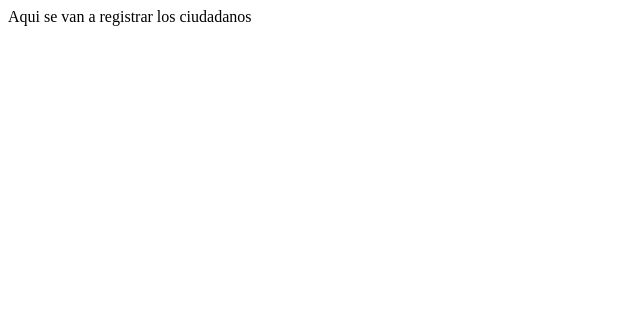
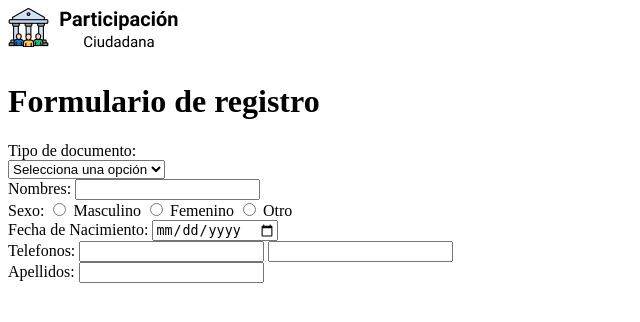
Before and after one commit to vchincapie0/retosena, a Flask app: page /registro in a window 1280 px wide. Shown: the top 322 px of the page, without its empty margins (0-640 px from the left). Run offline with Flask 3, Linux system fonts and the light colour scheme.

Commit message:
Se agrega template de registro

```diff
--- a/app.py
+++ b/app.py
@@ -10,7 +10,7 @@ def index():
 @app.route('/registro')
 def registro():
     '''Funcion para el registro de ciudadanos'''
-    return 'Aqui se van a registrar los ciudadanos'
+    return render_template('registro.html')
 
 @app.route('/login')
 def login():
--- /dev/null
+++ b/templates/registro.html
@@ -0,0 +1,66 @@
+<!DOCTYPE html>
+<html lang="en">
+<head>
+    <meta charset="UTF-8">
+    <meta name="viewport" content="width=device-width, initial-scale=1.0">
+    <title>Registro</title>
+</head>
+<body>
+    <header>
+        <img src="{{url_for ('static', filename='img/logo.png')}}" alt="logo">
+        <h1>Formulario de registro</h1>
+    </header>
+    <main>
+        <form action="">
+        <div class="row">
+
+            <div class="col-lg-6">
+                <!-- Todos los campos son obligatorios -->
+                <!-- Campo de tipo de documento -->
+                <label for="tipodocumento">Tipo de documento:</label>
+                <br>
+                <select class="form-select" aria-label="Default select example">
+                    <option selected>Selecciona una opción</option>
+                    <option value="1">Cédula de ciudadania</option>
+                    <option value="2">Tarjeta de identidad</option>
+                    <option value="3">Pasaporte</option>
+                    <option value="4">Otro</option>
+                </select>
+                <br>
+
+                <!-- Campo de nombres -->
+                <label>Nombres:</label>
+                <input type="text" id="nombres" name="nombres" required>
+                <br>
+
+                <!-- Campo sexo -->
+                <label>Sexo:</label>
+                <input type="radio" id="sexo_masculino" name="sexo" value="Masculino" required>
+                <label for="sexo_masculino">Masculino</label>
+                <input type="radio" id="sexo_femenino" name="sexo" value="Femenino" required>
+                <label for="sexo_femenino">Femenino</label>
+                <input type="radio" id="sexo_otro" name="sexo" value="Otro" required>
+                <label for="sexo_otro">Otro</label>
+                <br>
+
+                <!-- Campo fecha de nacimiento -->
+                <label for="fecha_nacimiento">Fecha de Nacimiento:</label>
+                <input type="date" id="fecha_nacimiento" name="fecha_nacimiento" required>
+                <br>
+
+                <!-- Campo de Telefonos -->
+                <label>Telefonos:</label>
+                <input type="text" id="telefono_celular" name="telefono_celular">
+                <input type="text" id="telefono_fijo" name="telefono_fijo">
+            </div>
+            <div class="col-lg-6">
+                <!-- Campo apellidos -->
+                <label for="apellidos">Apellidos:</label>
+                <input type="text" id="apellidos" name="apellidos" required>
+                <br>
+            </div>
+        </div>
+        </form>
+    </main>
+</body>
+</html>
```
Also changed, not shown: static/css/index.css (+10 -1 lines).
